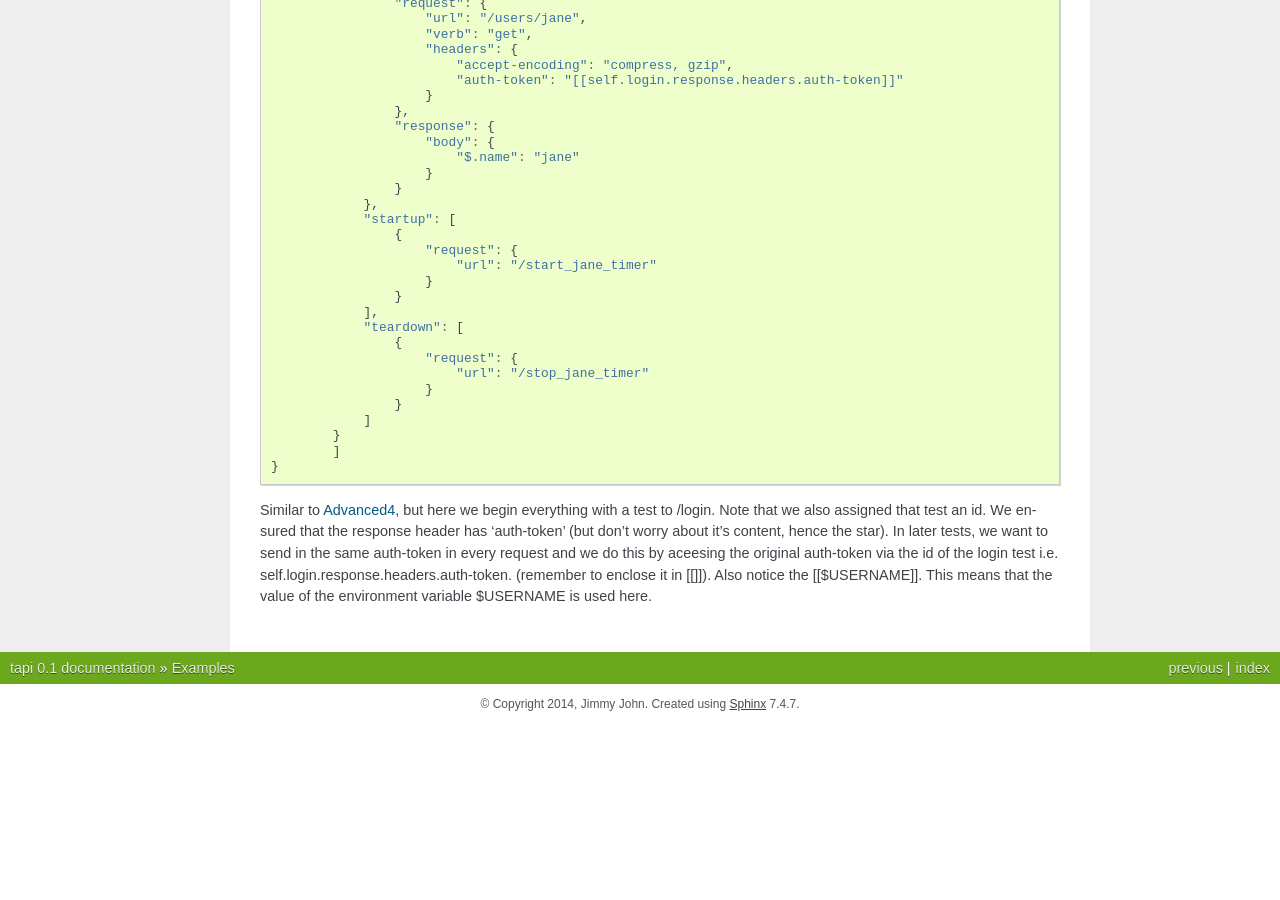
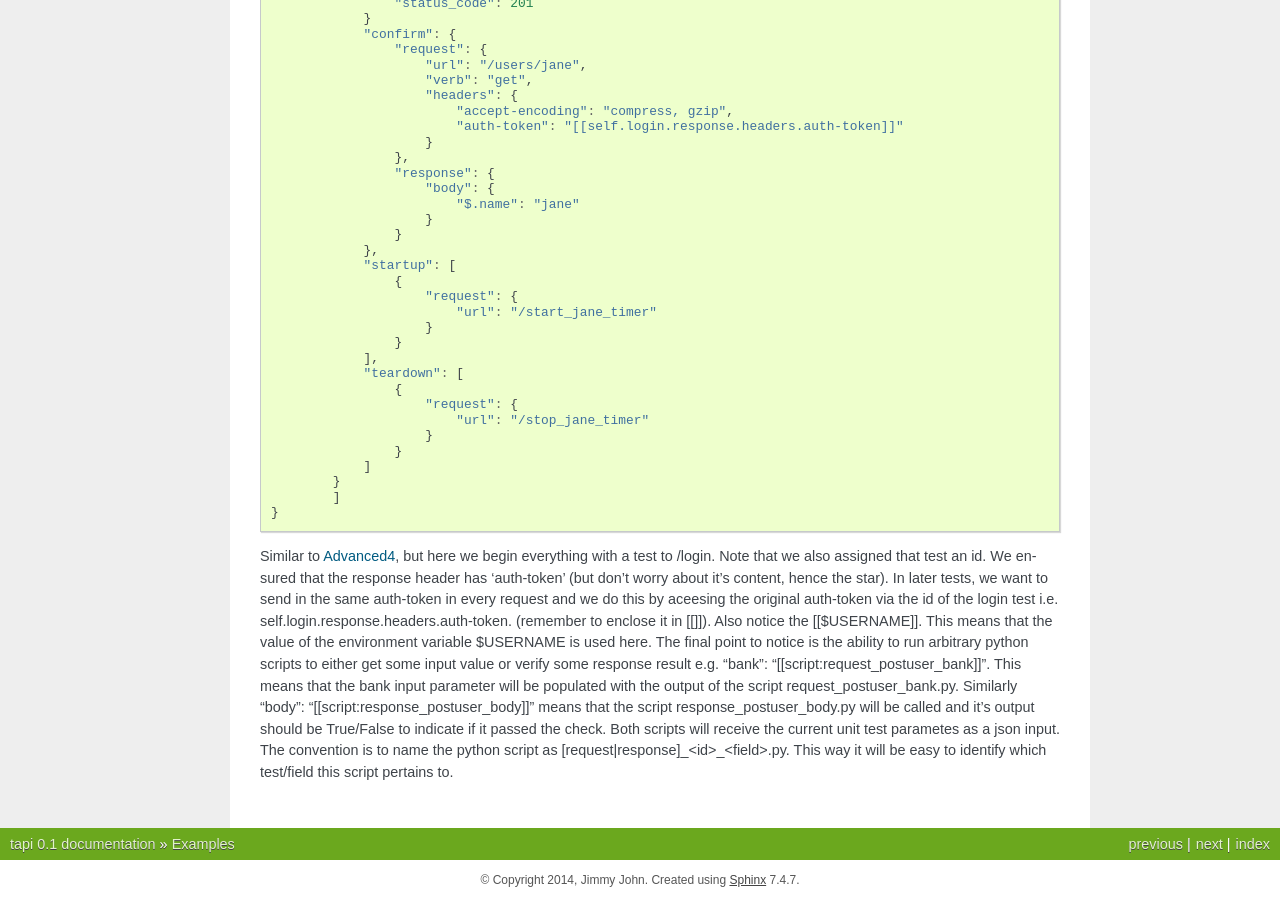
Before and after one commit to jimmyislive/tapi, a Sphinx documentation site: the page built from docs/examples.rst, in a window 1280 px wide and 900 px high, scrolled down 10250 px. Built offline with Sphinx 7.4.7, drawn with Linux system fonts in a browser that asks for light colours; before the commit the page ends 10974 px from its top, so only the background shows below that; some of the changed text lies outside the part shown.

Commit message:
Updated documentation...

```diff
--- a/docs/conf.py
+++ b/docs/conf.py
@@ -244,7 +244,7 @@ man_pages = [
 #  dir menu entry, description, category)
 texinfo_documents = [
   ('index', 'tapi', u'tapi Documentation',
-   u'Jimmy John', 'tapi', 'One line description of project.',
+   u'Jimmy John', 'tapi', 'API Testing Framework.',
    'Miscellaneous'),
 ]
 
--- a/docs/examples.rst
+++ b/docs/examples.rst
@@ -599,19 +599,22 @@ Advanced5
                     }
                 }
             }
-            {   "request": {
+            {   "id": "postuser",
+                "request": {
                     "url": "/users",
                     "verb": "post",
                     "payload": {
                         "name": "bob",
-                        "age": 20
+                        "age": 20,
+                        "bank": "[[script:request_postuser_bank]]"
                     },
                     "headers": {
                         "auth-token": "[[self.login.response.headers.auth-token]]"
                     }
                 },
                 "response": {
-                    "status_code": 201
+                    "status_code": 201,
+                    "body": "[[script:response_postuser_body]]"
                 }
                 "confirm": {
                     "request": {
@@ -677,4 +680,4 @@ Advanced5
             ]
     }
 
-Similar to Advanced4_, but here we begin everything with a test to /login. Note that we also assigned that test an id. We ensured that the response header has 'auth-token' (but don't worry about it's content, hence the star). In later tests, we want to send in the same auth-token in every request and we do this by aceesing the original auth-token via the id of the login test i.e. self.login.response.headers.auth-token. (remember to enclose it in [[]]). Also notice the [[$USERNAME]]. This means that the value of the environment variable $USERNAME is used here.
+Similar to Advanced4_, but here we begin everything with a test to /login. Note that we also assigned that test an id. We ensured that the response header has 'auth-token' (but don't worry about it's content, hence the star). In later tests, we want to send in the same auth-token in every request and we do this by aceesing the original auth-token via the id of the login test i.e. self.login.response.headers.auth-token. (remember to enclose it in [[]]). Also notice the [[$USERNAME]]. This means that the value of the environment variable $USERNAME is used here. The final point to notice is the ability to run arbitrary python scripts to either get some input value or verify some response result e.g. "bank": "[[script:request_postuser_bank]]". This means that the bank input parameter will be populated with the output of the script request_postuser_bank.py. Similarly "body": "[[script:response_postuser_body]]" means that the script response_postuser_body.py will be called and it's output should be True/False to indicate if it passed the check. Both scripts will receive the current unit test parametes as a json input. The convention is to name the python script as [request|response]_<id>_<field>.py. This way it will be easy to identify which test/field this script pertains to.
--- a/docs/index.rst
+++ b/docs/index.rst
@@ -16,6 +16,7 @@ Tapi is a tool to automate the testing of your Application Programmer Interfaces
    quickstart
    userguide
    examples
+   source
 
 Indices and tables
 ==================
--- /dev/null
+++ b/docs/source.rst
@@ -0,0 +1,6 @@
+Source
+========
+
+https://github.com/jimmyislive/tapi
+
+Follow me @jimmyislive
```
Also changed, not shown: 11 other files.
